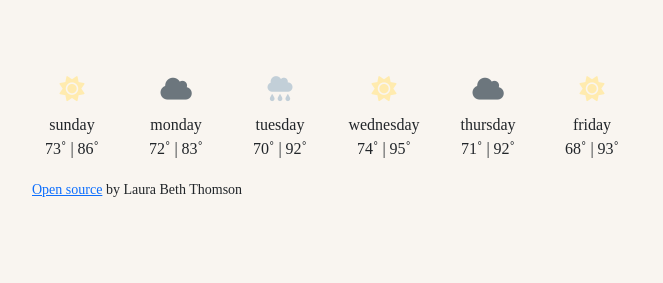
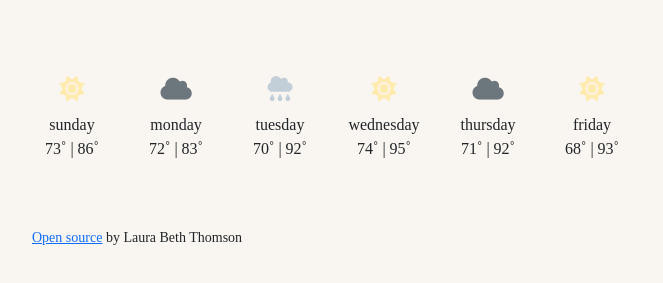
Before and after one commit to lavender-laura-beth/thomson_laura_weather_app, a website built with Parcel: page index.html in a window 1280 px wide. Shown: the part 311-594 px from the top of the page, without its empty margins (308-971 px from the left). Built offline with nearby package versions, Linux system fonts and the light colour scheme; no server answers; a web font is replaced by a local one.

Commit message:
added line break

```diff
--- a/index.html
+++ b/index.html
@@ -97,9 +97,9 @@ class="btn btn-outline-secondary w-100"/>
 <div class="col-2 text-center day">friday <div>68˚ | 93˚</div></div>
 </div>
 </div>
-
-<Small class="source-link" ><a href="https://github.com/lavender-laura-beth/thomson_laura_weather_app" target="_blank">Open source</a> by Laura Beth Thomson </Small>
-              </div>
+</br>
+</br>
+<Small class="source-link" ><a href="https://github.com/lavender-laura-beth/thomson_laura_weather_app" target="_blank">Open source</a> by Laura Beth Thomson </Small></div>
 
 <script src="src/index.js">
 </script>
```
